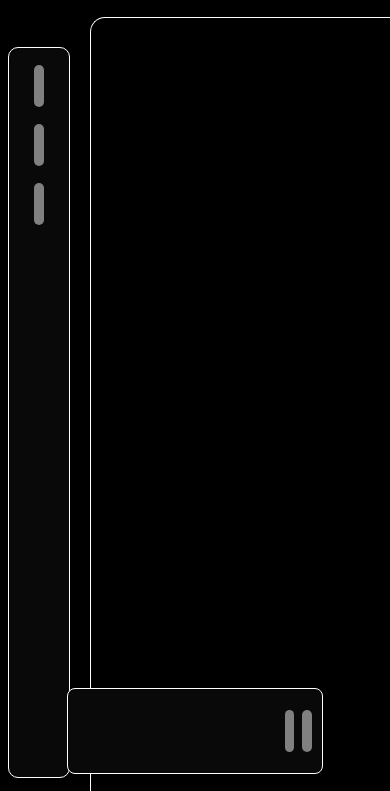
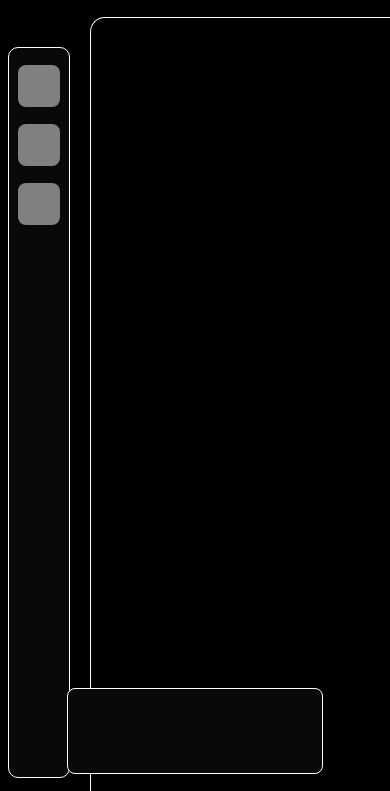
Before and after one commit to salgadoles/OAT, a plain HTML site: page dashboard.html in a window 390 px wide. Shown: the part 53-844 px from the top of the page. Drawn offline with Linux system fonts and the light colour scheme.

Commit message:
update for responsive nav-btn curses

```diff
--- a/dashboard.css
+++ b/dashboard.css
@@ -92,11 +92,14 @@ body {
 
 /* BOTÕES */
 .nav-btn {
-  width: 2.5vw;
-  height: 5vh;
+ width: 70%;
+  height: auto;
+  max-height: 90%;
   background-color: gray;
   border-radius: 8px;
+  aspect-ratio: 1 / 1;
 }
+
 
 /* CONTEÚDO PRINCIPAL */
 .content {
--- a/dashboard.html
+++ b/dashboard.html
@@ -33,8 +33,6 @@
 
     <!-- Navbar inferior -->
     <div class="navbar-bottom">
-      <div class="nav-btn"></div>
-      <div class="nav-btn"></div>
     </div>
   </div>
 
```
Also changed, not shown: root.css (added).
